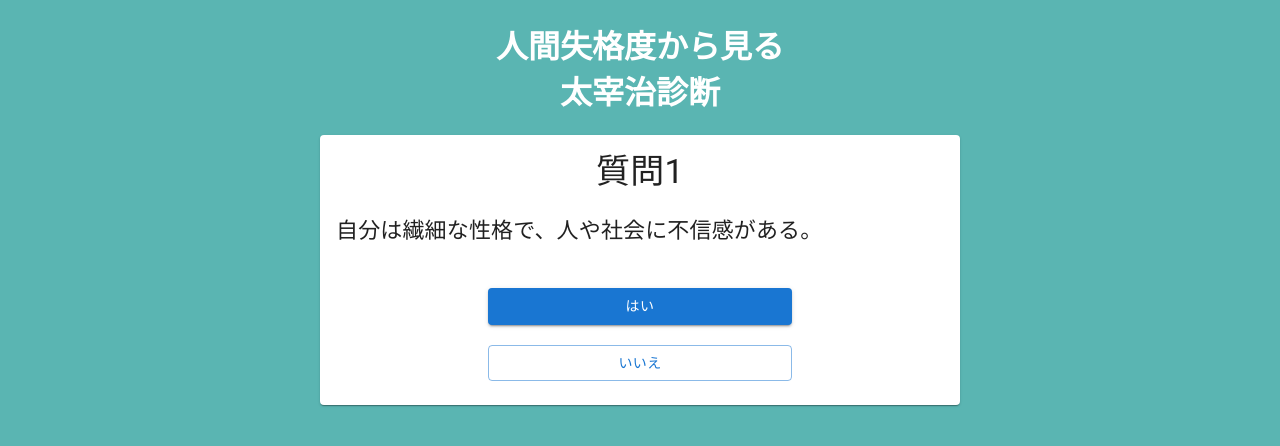
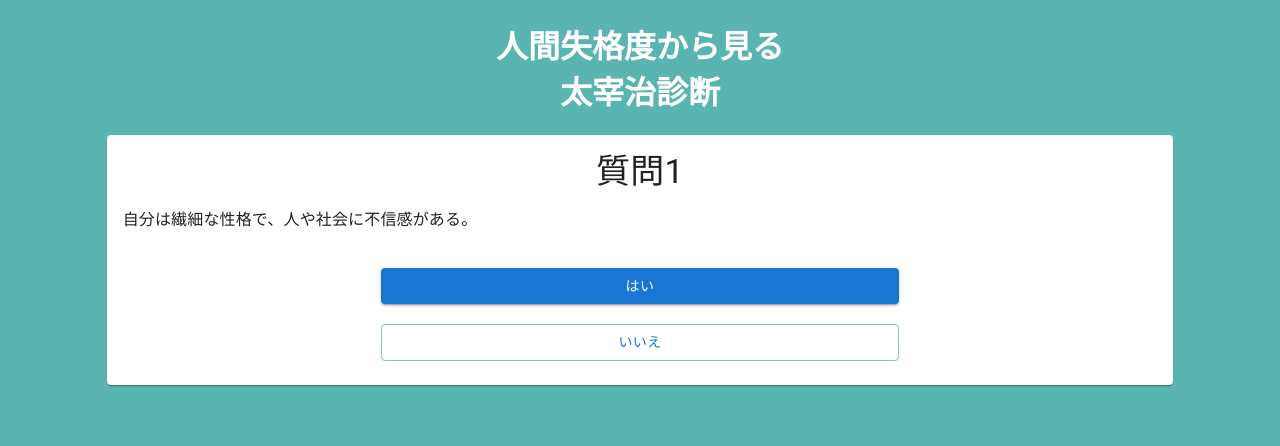
Before and after one commit to gustave-studio/no_longer_human, a React (Create React App) app: page /questions in a window 1280 px wide. Shown: the top 446 px of the page. Built offline with nearby package versions, Linux system fonts and the light colour scheme.

Commit message:
💄デザイン調整

```diff
--- a/src/components/Question.jsx
+++ b/src/components/Question.jsx
@@ -15,8 +15,8 @@ const Question = (props) => {
   return (
     <>
       <Grid container>
-        <Grid item xs={3} />
-        <Grid item xs={6}>
+        <Grid item xs={1} />
+        <Grid item xs={10}>
           <div className="question">
             <Card sx={{ minWidth: 275 }}>
               <CardContent>
@@ -38,7 +38,7 @@ const Question = (props) => {
             </Card>
           </div>
         </Grid>
-        <Grid item xs={3} />
+        <Grid item xs={1} />
       </Grid>
     </>
   );
--- a/src/styles.css
+++ b/src/styles.css
@@ -53,24 +53,24 @@
 }
 
 .question p{
-  font-size: 22px;
+  font-size: 16px;
   text-align: left;
+}
+
+.explanation {
+  width: 70%;
+  /* position: absolute; */
+  margin: 0% 15%;
 }
 
 .container button {
   margin: 5px;
 }
 
-.explanation {
-  width: 70%;
-  /* position: absolute; */
-
-  margin: 0% 15%;
-}
-
 .explanation p {
   color: black;
   text-align: left;
+  font-size: 16px;
 }
 
 .startButton {
```
